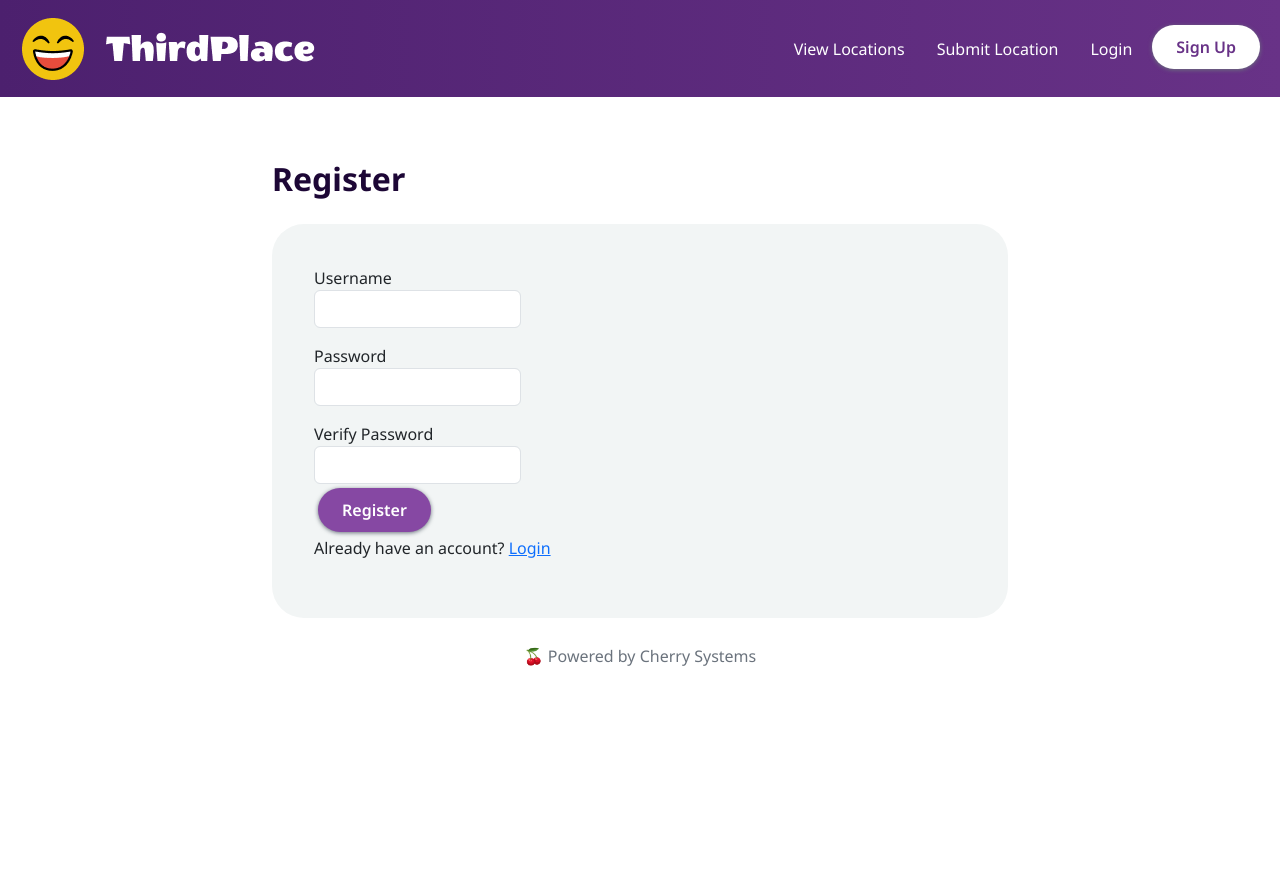
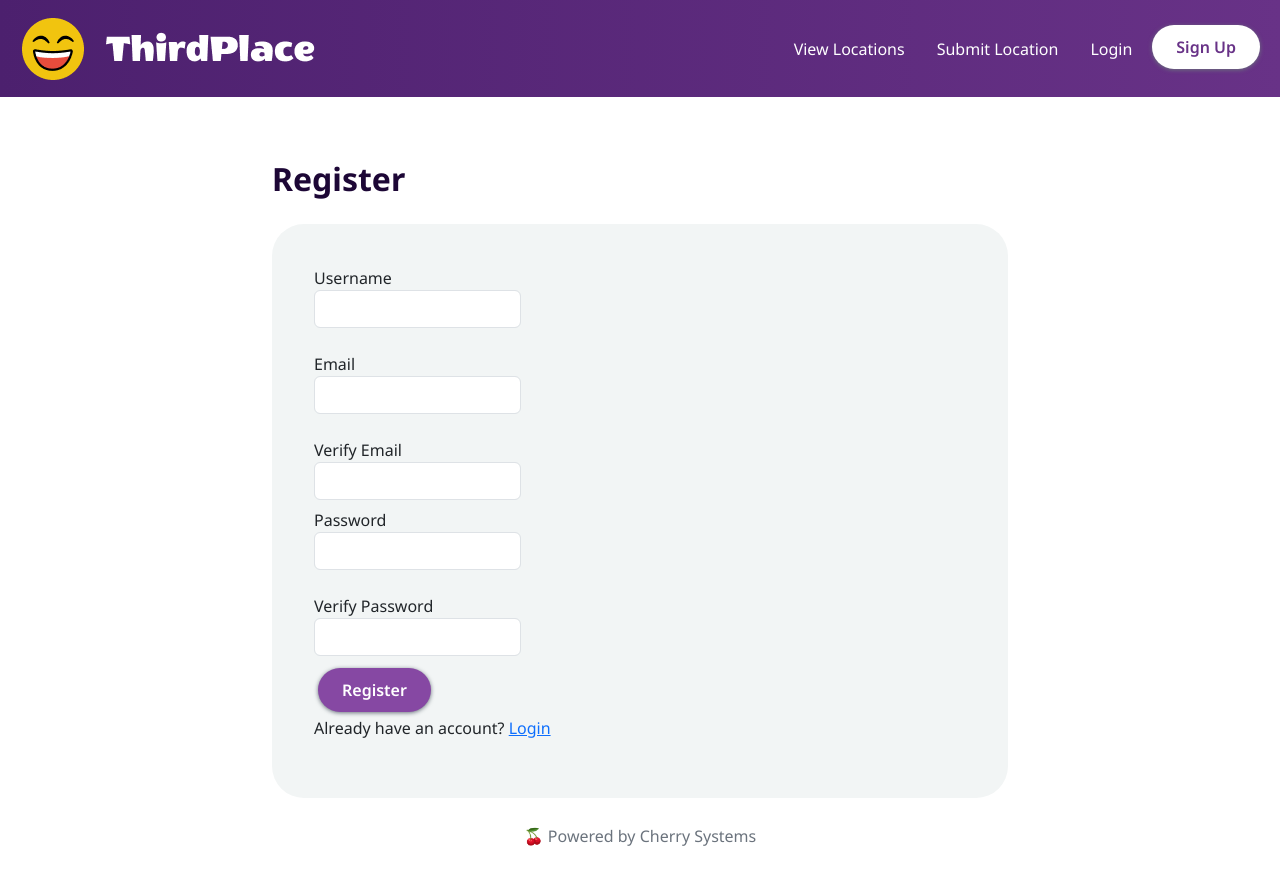
Before and after one commit to ALLHUBS-Jan-2024-Liftoff/Cherry-Systems, a React (Vite) app in the folder ThirdPlace-UI/: page /registration in a window 1280 px wide. Shown: the top 884 px of the page. Before the commit the page ends 844 px from the top, so only its background shows below. Built offline with nearby package versions, Linux system fonts and the light colour scheme; no server answers.

Commit message:
updated register/login forms fields and User class

```diff
--- a/ThirdPlace-UI/src/components/user/AddUserForm.jsx
+++ b/ThirdPlace-UI/src/components/user/AddUserForm.jsx
@@ -7,20 +7,61 @@ export default function AddUserForm() {
 
     <form method="post">
         <div class="form-group">
-            <label>Username
-                <input className="form-control" field="${registrationFormDTO.username}" />
-            </label>
+            <label className="form-label">
+                Username
+                <input
+                type="text"
+                className="form-control"
+                field="${registrationFormDTO.username}"
+                required
+                />
+            </label >
             <p className="error text-danger" errors="${registrationFormDTO.username}"></p>
         </div>
         <div className="form-group">
-            <label>Password
-                <input className="form-control" field="${registrationFormDTO.pwHash}" type="password" />
+            <label className="form-label">
+                Email
+                <input
+                type="email"
+                className="form-control"
+                field="${registrationFormDTO.email}"
+                required
+                />
             </label>
-            <p className="error text-danger" errors="${registrationFormDTO.pwHash}"></p>
+            <p className="error text-danger" errors="${registrationFormDTO.email}"></p>
         </div>
         <div className="form-group">
-            <label>Verify Password
-                <input className="form-control" field="${registrationFormDTO.verifyPassword}" type="password" />
+            <label className="form-label">
+                Verify Email
+                <input
+                type="email"
+                className="form-control"
+                field="${registrationFormDTO.verifyemail}"
+                required
+                />
+            </label>
+        </div>
+        <div className="form-group">
+            <label className="form-label">
+                Password
+                <input
+                type="password"
+                field="${registrationFormDTO.password}"
+                className="form-control"
+                required
+                />
+            </label>
+            <p className="error text-danger" errors="${registrationFormDTO.password}"></p>
+        </div>
+        <div className="form-group">
+            <label className="form-label">
+                Verify Password
+                <input
+                type="password"
+                className="form-control"
+                field="${registrationFormDTO.verifyPassword}"
+                required
+                />
             </label>
         </div>
 
--- a/ThirdPlace-UI/src/components/user/LoginForm.jsx
+++ b/ThirdPlace-UI/src/components/user/LoginForm.jsx
@@ -7,16 +7,39 @@ export default function LoginForm() {
 
     <form method="post">
         <div className="form-group">
-            <label th:for="username">Username
-                <input className="form-control" field="${loginFormDTO.username}"/>
+            <label className="form-label">
+                Username
+                <input
+                className="form-control"
+                field="${loginFormDTO.username}"
+                required
+                />
             </label>
             <p className="error text-danger" errors="${loginFormDTO.username}"></p>
         </div>
         <div className="form-group">
-            <label>Password
-                <input className="form-control" field="${loginFormDTO.pwHash}" type="password"/>
+            <label className="form-label">
+                Email
+                <input
+                type="email"
+                className="form-control"
+                field="${loginFormDTO.email}"
+                required
+                />
             </label>
-            <p className="error text-danger" errors="${loginFormDTO.pwHash}"></p>
+            <p className="error text-danger" errors="${loginFormDTO.email}"></p>
+        </div>
+        <div className="form-group">
+            <label className="form-label">
+                Password
+                <input
+                type="password"
+                className="form-control"
+                field="${loginFormDTO.password}"
+                required
+                />
+            </label>
+            <p className="error text-danger" errors="${loginFormDTO.password}"></p>
         </div>
 
         <input type="submit" className="submit-button" value="Log In" />
```
Also changed, not shown: 1 other file (tests, documents, lock files or other folders).
